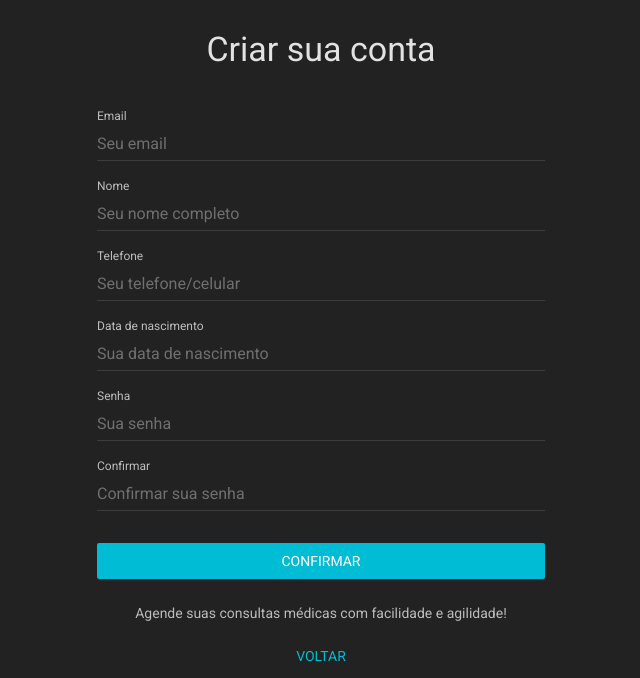
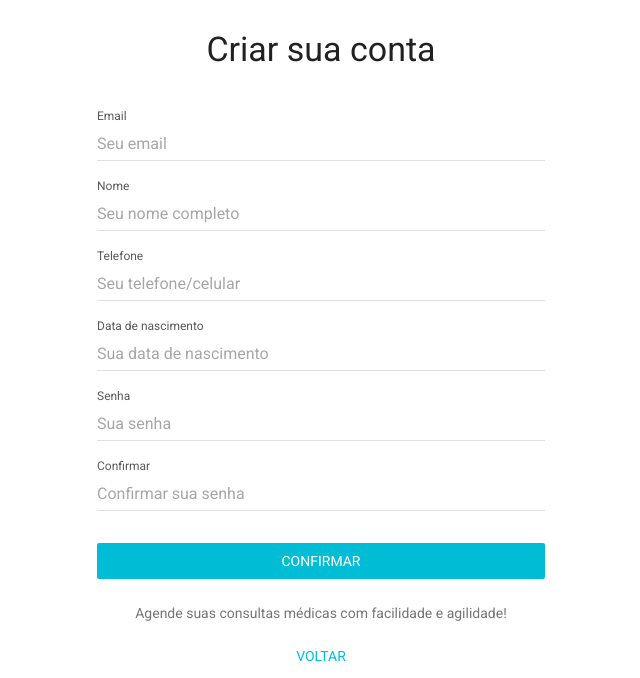
Before and after one commit to curatiotcc/Curatio, a plain HTML site: page www/index.html in a window 1280 px wide. Both pictures are taken after a click on the link "CRIAR CONTA". Shown: the whole page, without its empty margins (319-959 px from the left). Drawn offline with Linux system fonts and the light colour scheme.

Commit message:
Update index.html

```diff
--- a/www/index.html
+++ b/www/index.html
@@ -76,7 +76,7 @@
 
         <div class="login-screen">
             <div class="view">
-                <div class="page layout-dark">
+                <div class="page">
                     <div class="page-content login-screen-content">
                         <div class="login-screen-title">Criar sua conta</div>
                         <form>
```
